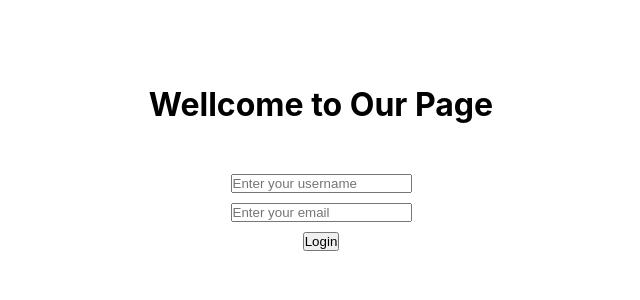
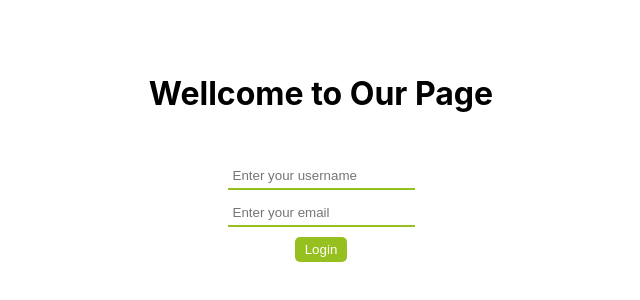
Before and after one commit to zemola/final-capstone-front-end, a React (Create React App) app: page / in a window 1280 px wide. Shown: the part 192-492 px from the top of the page, without its empty margins (319-959 px from the left). Built offline with nearby package versions, Linux system fonts and the light colour scheme; no server answers.

Commit message:
Adds basic styles to loginPage

```diff
--- a/src/components/LoginPage.js
+++ b/src/components/LoginPage.js
@@ -21,9 +21,9 @@ export default function LoginPage() {
     <div className={styles.container}>
       <h1>Wellcome to Our Page</h1>
       <div className={styles.inputesContainer}>
-        <input type="text" value={userName} onChange={(e) => setUserName(e.target.value)} placeholder="Enter your username" />
-        <input type="text" value={email} onChange={(e) => setEmail(e.target.value)} placeholder="Enter your email" />
-        <button type="button" onClick={() => login(email)}>
+        <input className={styles.input} type="text" value={userName} onChange={(e) => setUserName(e.target.value)} placeholder="Enter your username" />
+        <input className={styles.input} type="text" value={email} onChange={(e) => setEmail(e.target.value)} placeholder="Enter your email" />
+        <button className={styles.button} type="button" onClick={() => login(email)}>
           Login
         </button>
       </div>
--- a/src/components/LoginPage.module.css
+++ b/src/components/LoginPage.module.css
@@ -15,3 +15,18 @@
   justify-content: center;
   gap: 10px;
 }
+
+.input {
+  padding: 5px;
+  background-color: white;
+  border: none;
+  border-bottom: solid 2px #96c01f;
+}
+
+.button {
+  padding: 5px 10px;
+  background-color: #96c01f;
+  border-radius: 5px;
+  border: none;
+  color: white;
+}
```
